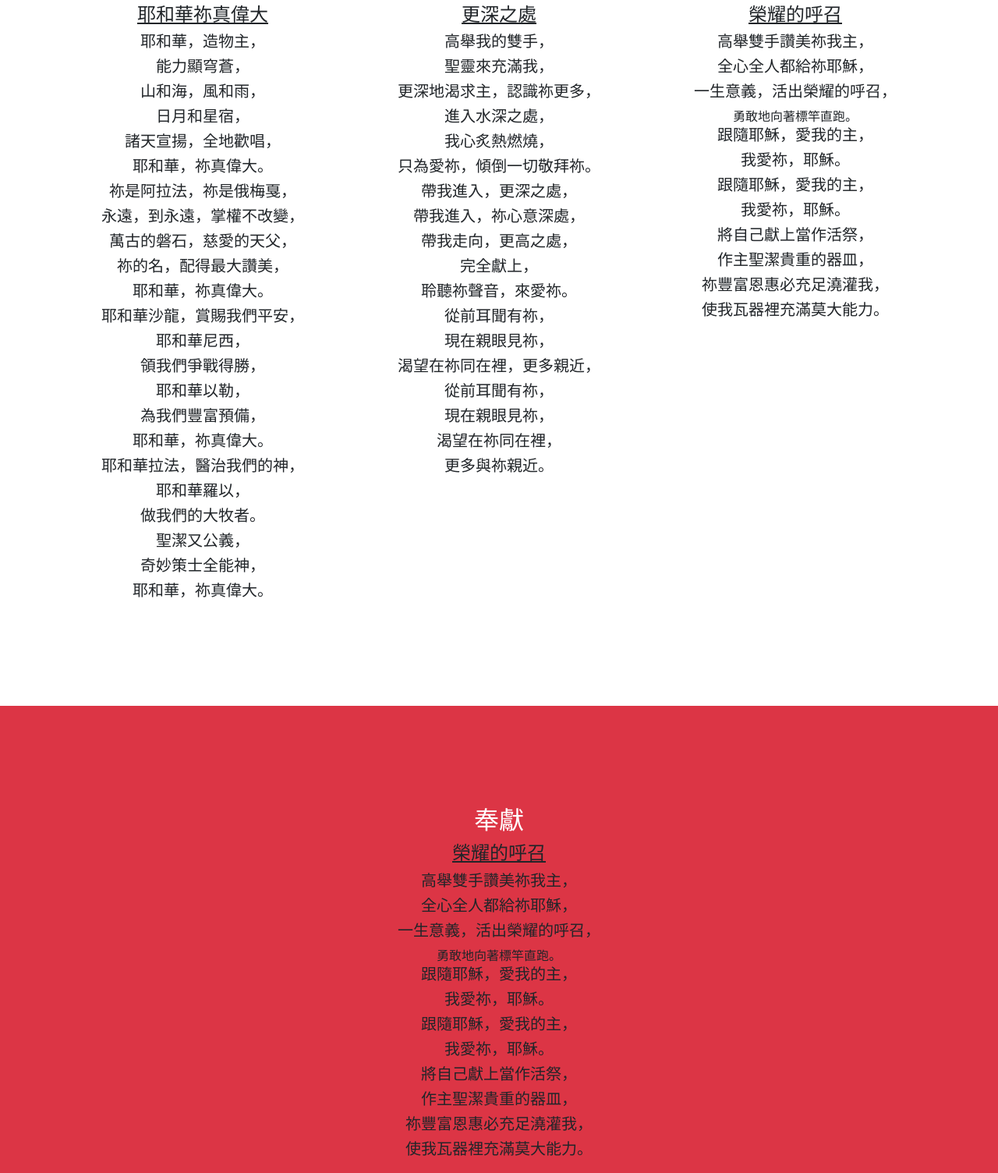
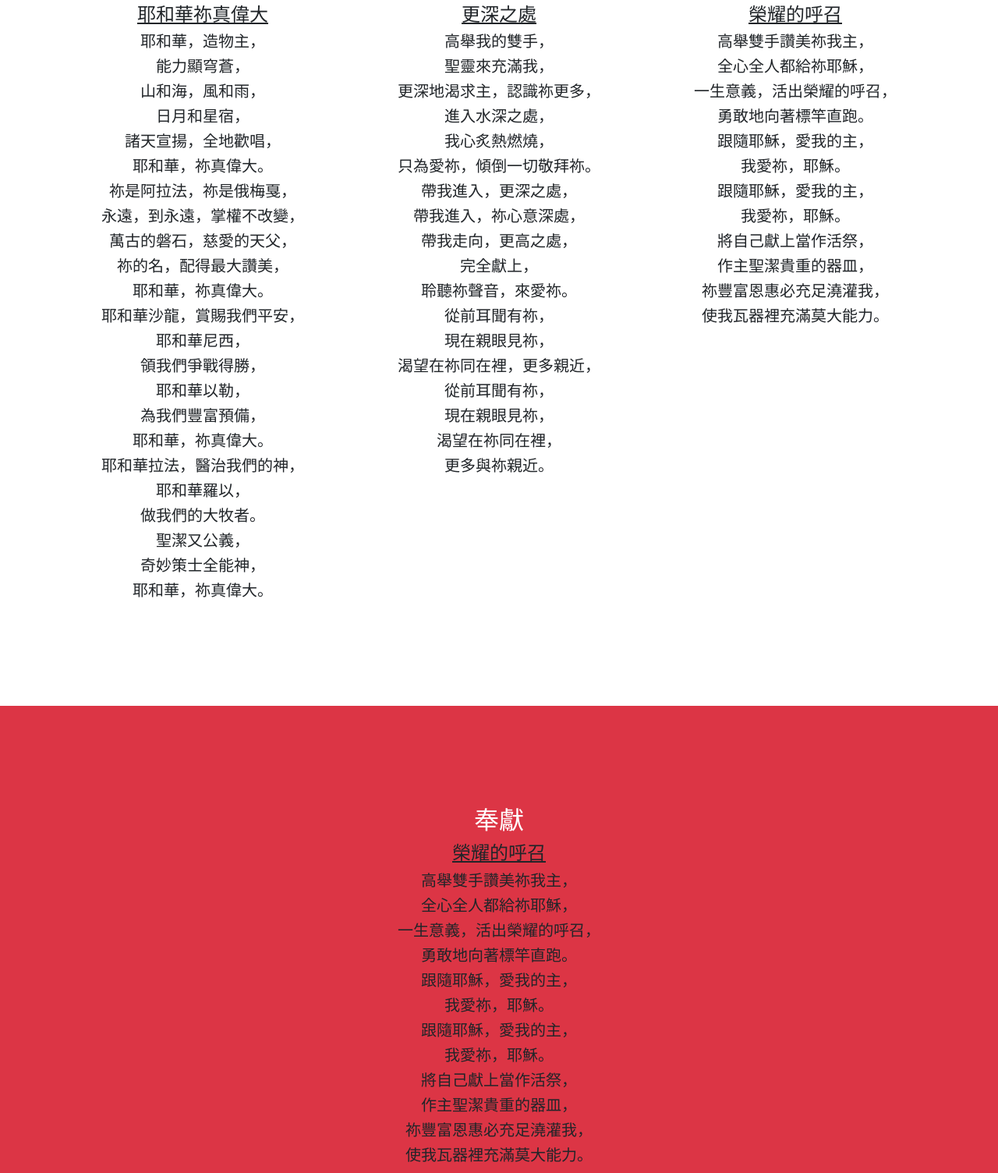
Before and after one commit to C3133100/bulletin_2, a plain HTML site: page index.html in a window 1280 px wide. Shown: the part 2411-3915 px from the top of the page at 78% size. Drawn offline with nearby package versions, Linux system fonts and the light colour scheme.

Commit message:
v20200719

```diff
--- a/index.html
+++ b/index.html
@@ -139,7 +139,7 @@
 
                             <h3 class="h4 mb-2 "><u>榮耀的呼召</u></h3>
                             <h5 class="text-black"> 高舉雙手讚美祢我主，</h5><h5>全心全人都給祢耶穌，</h5>
-                            <h5>    一生意義，活出榮耀的呼召，</h5>勇敢地向著標竿直跑。</h5>
+                            <h5>    一生意義，活出榮耀的呼召，</h5><h5>勇敢地向著標竿直跑。</h5>
                             <h5>    跟隨耶穌，愛我的主，</h5><h5>我愛祢，耶穌。</h5>
                             <h5>    跟隨耶穌，愛我的主，</h5><h5>我愛祢，耶穌。</h5>
                             <h5>    將自己獻上當作活祭，</h5><h5>作主聖潔貴重的器皿，</h5>
@@ -161,7 +161,7 @@
                         <h2 class="text-white mt-0">奉獻</h2>
                         <h3 class="h4 mb-2 "><u>榮耀的呼召</u></h3>
                         <h5 class="text-black"> 高舉雙手讚美祢我主，</h5><h5>全心全人都給祢耶穌，</h5>
-                        <h5>    一生意義，活出榮耀的呼召，</h5>勇敢地向著標竿直跑。</h5>
+                        <h5>    一生意義，活出榮耀的呼召，</h5><h5>勇敢地向著標竿直跑。</h5>
                         <h5>    跟隨耶穌，愛我的主，</h5><h5>我愛祢，耶穌。</h5>
                         <h5>    跟隨耶穌，愛我的主，</h5><h5>我愛祢，耶穌。</h5>
                         <h5>    將自己獻上當作活祭，</h5><h5>作主聖潔貴重的器皿，</h5>
```
